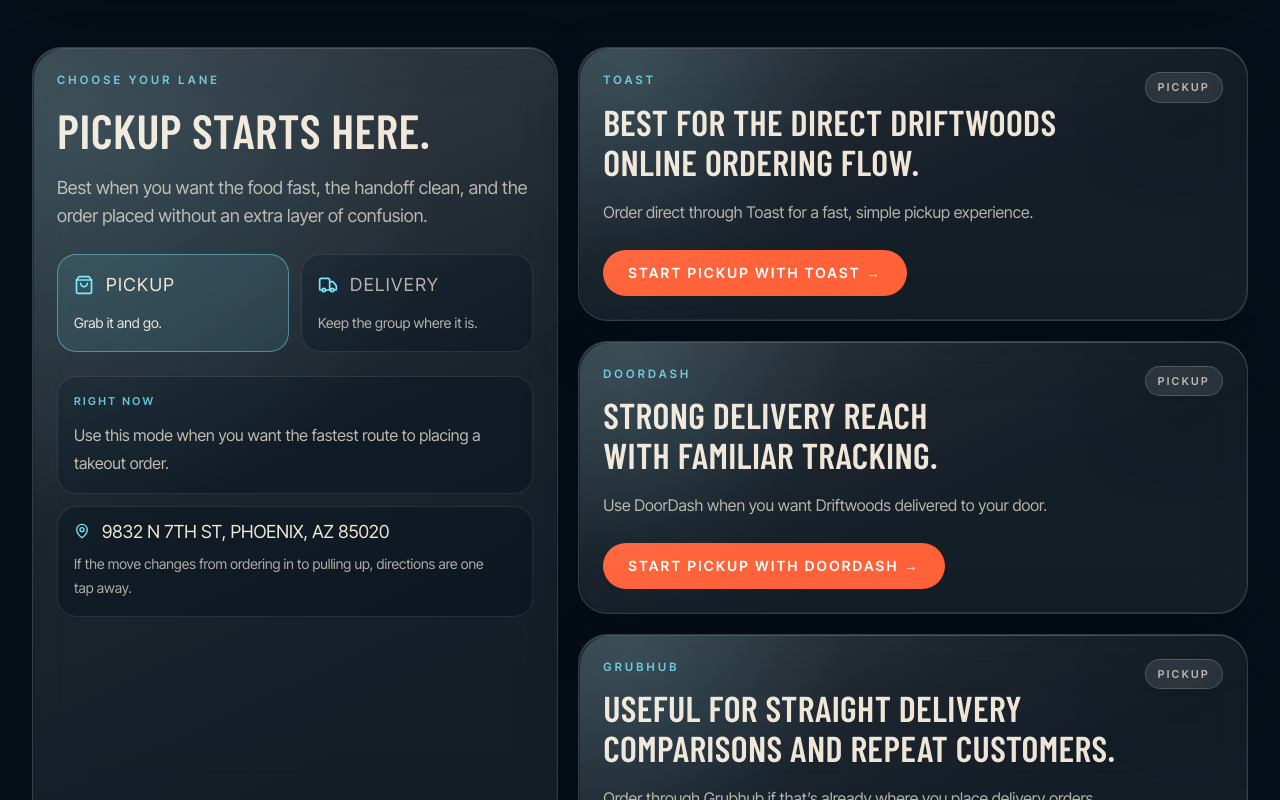
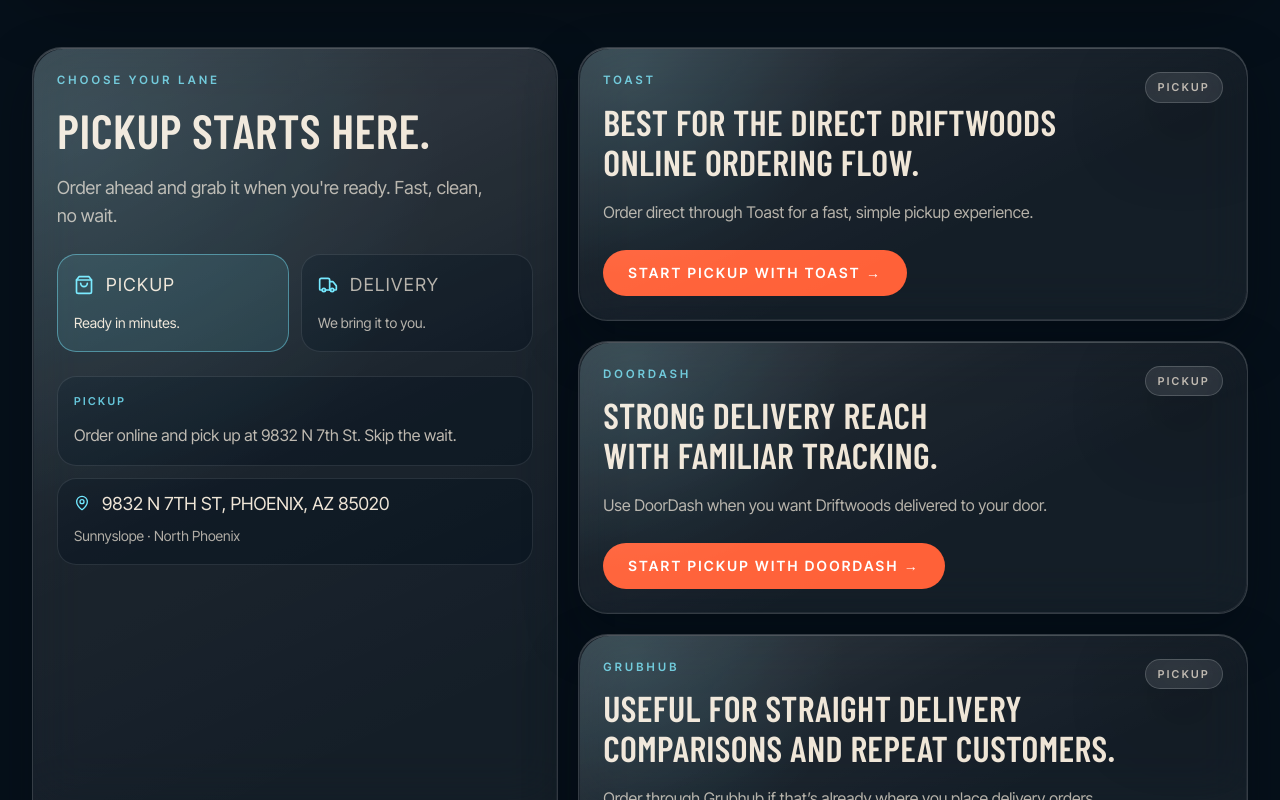
Before and after one commit to rosegoldcruz/Dirty-Drift, a Next.js app: page /order in a window 1280 px wide. Shown: the part 550-1350 px from the top of the page. Built offline with nearby package versions, Linux system fonts and the light colour scheme.

Commit message:
user commit

```diff
--- a/components/content-pages.tsx
+++ b/components/content-pages.tsx
@@ -195,21 +195,15 @@
 }) {
   return (
     <section className="mt-12">
-      <div className="overflow-x-auto rounded-[1.8rem] border border-white/[0.08] bg-[#07121c] shadow-[0_30px_80px_rgba(2,8,14,0.42)]">
+      <div className="overflow-x-auto overscroll-x-contain rounded-[1.8rem] border border-white/[0.08] bg-[#07121c] shadow-[0_30px_80px_rgba(2,8,14,0.42)]">
         <div className="border-b border-white/[0.06] px-5 py-5 md:px-7">
           <p className="eyebrow">Cocktail gallery</p>
-          <div className="mt-3 flex flex-col gap-3 md:flex-row md:items-end md:justify-between">
-            <div className="max-w-2xl">
-              <h3 className="text-3xl uppercase leading-[0.92] text-cream md:text-4xl">Scroll into the full pour lineup.</h3>
-              <p className="mt-3 text-sm leading-6 text-cream/[0.68] md:text-base">
-                The full poster lineup stays visible in a horizontal gallery, so the art reads clearly without hijacking page scroll.
-              </p>
-            </div>
-            <p className="text-[0.68rem] font-semibold uppercase tracking-[0.24em] text-cyan/[0.82]">Horizontal gallery</p>
+          <div className="mt-3">
+            <h3 className="text-3xl uppercase leading-[0.92] text-cream md:text-4xl">Scroll into the full pour lineup.</h3>
           </div>
         </div>
 
-        <div className="flex gap-4 px-5 py-5 md:gap-6 md:px-7 md:py-7">
+        <div className="flex gap-4 px-5 pb-4 pt-5 md:gap-6 md:px-7 md:py-7">
           {items.map((item, index) => (
             <article
               key={item.name}
@@ -618,7 +612,7 @@
           <div className="grid gap-5">
             <motion.article
               id="cocktail-guide"
-              className="section-shell overflow-hidden p-5 md:p-6"
+              className="section-shell overflow-visible p-5 md:p-6"
               initial={{ opacity: 0, y: 24 }}
               whileInView={{ opacity: 1, y: 0 }}
               viewport={viewport}
@@ -626,10 +620,7 @@
             >
               <p className="eyebrow">Coastal cocktails</p>
               <div className="mt-4 max-w-2xl">
-                <h2 className="text-4xl uppercase leading-[0.94] text-cream md:text-5xl">Cocktail posters. Full scroll. No tiny throwaway cards.</h2>
-                <p className="mt-4 text-base leading-7 text-cream/[0.74]">
-                  The image section now uses a pinned horizontal gallery instead of cramming poster art into undersized cards. Scroll down into it, move through the full set, then drop back into the rest of the list.
-                </p>
+                <h2 className="text-4xl uppercase leading-[0.94] text-cream md:text-5xl">The full cocktail lineup.</h2>
               </div>
 
               <PinnedCocktailGallery items={cocktails} notes={featuredCocktailNotes} />
@@ -680,7 +671,7 @@
                   <p className="eyebrow">Happy hour</p>
                   <h2 className="mt-4 text-3xl uppercase leading-[0.94] text-cream md:text-[2.5rem]">Daily until 7pm. Enough reason to pull up early.</h2>
                   <p className="mt-4 text-base leading-7 text-cream/[0.72]">
-                    This block gets a little more lift than the rest of the lower page. Drinks stay easy to read, food stays grouped, and the whole thing lands like an actual move instead of a leftover utility module.
+                    Drafts, wells, house wine, and bar bites. All available daily until 7pm.
                   </p>
                 </div>
                 <div className="flex items-end gap-3 md:pt-2">
@@ -792,7 +783,7 @@
               viewport={viewport}
               transition={{ duration: 0.45, delay: 0.05 }}
             >
-              <p className="eyebrow">What this page carries</p>
+              <p className="eyebrow">What's happening</p>
               <div className="mt-6 grid gap-4">
                 {eventTracks.map((item) => (
                   <div key={item.title} className="rounded-[1.2rem] border border-white/[0.1] bg-[#0a1520] p-4">
@@ -858,8 +849,8 @@
             </h2>
             <p className="mt-5 text-base leading-7 text-cream/[0.74] md:text-lg">
               {mode === 'pickup'
-                ? 'Best when you want the food fast, the handoff clean, and the order placed without an extra layer of confusion.'
-                : 'Best when the night is staying put and the food needs to come to you instead.'}
+                ? 'Order ahead and grab it when you\'re ready. Fast, clean, no wait.'
+                : 'Staying in? Get the food brought to you through your preferred service.'}
             </p>
 
             <div className="mt-6 grid gap-3 sm:grid-cols-2">
@@ -876,7 +867,7 @@
                   <ShoppingBag className="h-5 w-5 text-cyan" />
                   <span className="text-lg uppercase tracking-[0.08em]">Pickup</span>
                 </div>
-                <p className="mt-3 text-sm leading-6">Grab it and go.</p>
+                <p className="mt-3 text-sm leading-6">Ready in minutes.</p>
               </button>
               <button
                 type="button"
@@ -891,17 +882,17 @@
                   <Truck className="h-5 w-5 text-cyan" />
                   <span className="text-lg uppercase tracking-[0.08em]">Delivery</span>
                 </div>
-                <p className="mt-3 text-sm leading-6">Keep the group where it is.</p>
+                <p className="mt-3 text-sm leading-6">We bring it to you.</p>
               </button>
             </div>
 
             <div className="mt-6 grid gap-3">
               <div className="rounded-[1.2rem] border border-white/[0.1] bg-[#0a1520] p-4">
-                <p className="text-[0.68rem] font-semibold uppercase tracking-[0.22em] text-cyan/[0.82]">Right now</p>
+                <p className="text-[0.68rem] font-semibold uppercase tracking-[0.22em] text-cyan/[0.82]">{mode === 'pickup' ? 'Pickup' : 'Delivery'}</p>
                 <p className="mt-3 text-base leading-7 text-cream/[0.78]">
                   {mode === 'pickup'
-                    ? 'Use this mode when you want the fastest route to placing a takeout order.'
-                    : 'Use this mode when the order needs to travel and the app ecosystem matters more.'}
+                    ? 'Order online and pick up at 9832 N 7th St. Skip the wait.'
+                    : 'Get it delivered straight to your door through your preferred service.'}
                 </p>
               </div>
               <div className="rounded-[1.2rem] border border-white/[0.1] bg-[#0a1520] p-4">
@@ -909,7 +900,7 @@
                   <MapPin className="h-4 w-4 text-cyan" />
                   <p className="text-lg uppercase leading-[0.96] text-cream">9832 N 7th St, Phoenix, AZ 85020</p>
                 </div>
-                <p className="mt-3 text-sm leading-6 text-cream/[0.72]">If the move changes from ordering in to pulling up, directions are one tap away.</p>
+                <p className="mt-3 text-sm leading-6 text-cream/[0.72]">Sunnyslope · North Phoenix</p>
               </div>
             </div>
           </motion.aside>
@@ -1143,7 +1134,7 @@
             viewport={viewport}
             transition={{ duration: 0.45 }}
           >
-            <p className="eyebrow">Use this page for</p>
+            <p className="eyebrow">Reserve your spot</p>
             <div className="mt-6 grid gap-4">
               {[
                 {
--- a/components/home-page.tsx
+++ b/components/home-page.tsx
@@ -514,8 +514,7 @@
             <span className="block text-cyan/90">Stay for the night.</span>
           </h2>
           <p className="mt-5 max-w-2xl text-base leading-7 text-cream/[0.68] md:text-lg">
-            This grid is built to stay fresh without redesign work. Swap in game-day pull, patio
-            nights, music, specials, and whatever the room is pushing right now.
+            Game days, patio nights, live music, weekly specials, and whatever the room is pushing right now.
           </p>
         </Reveal>
 
```
